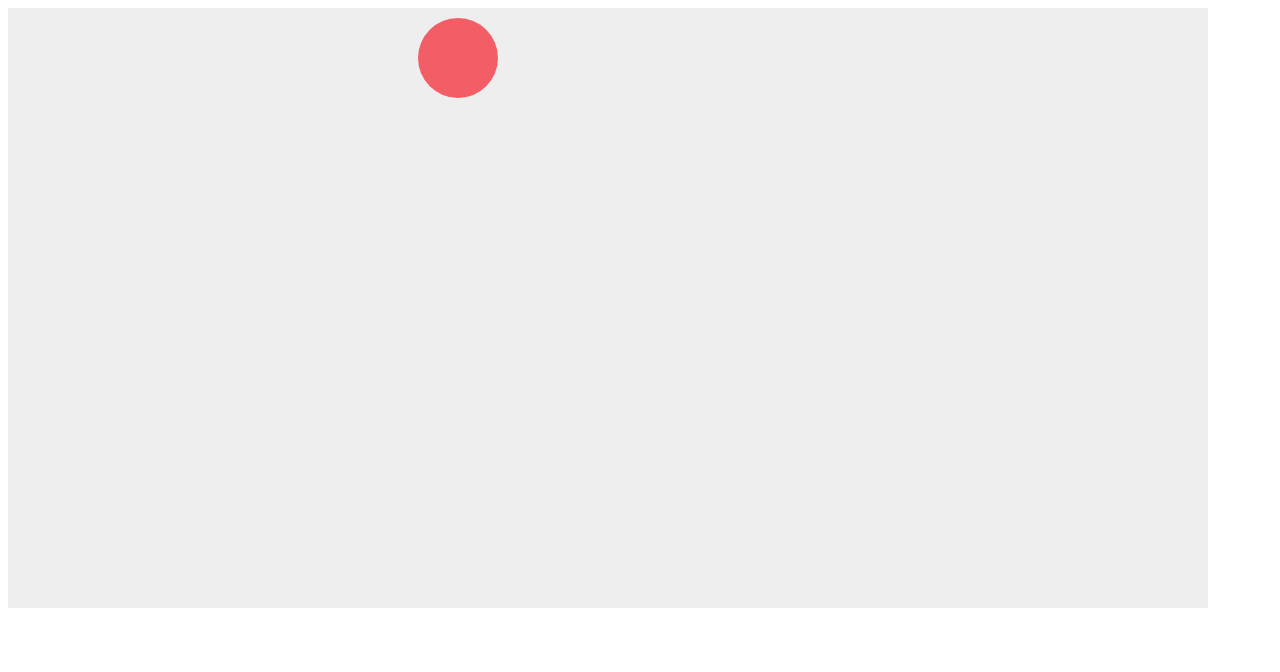
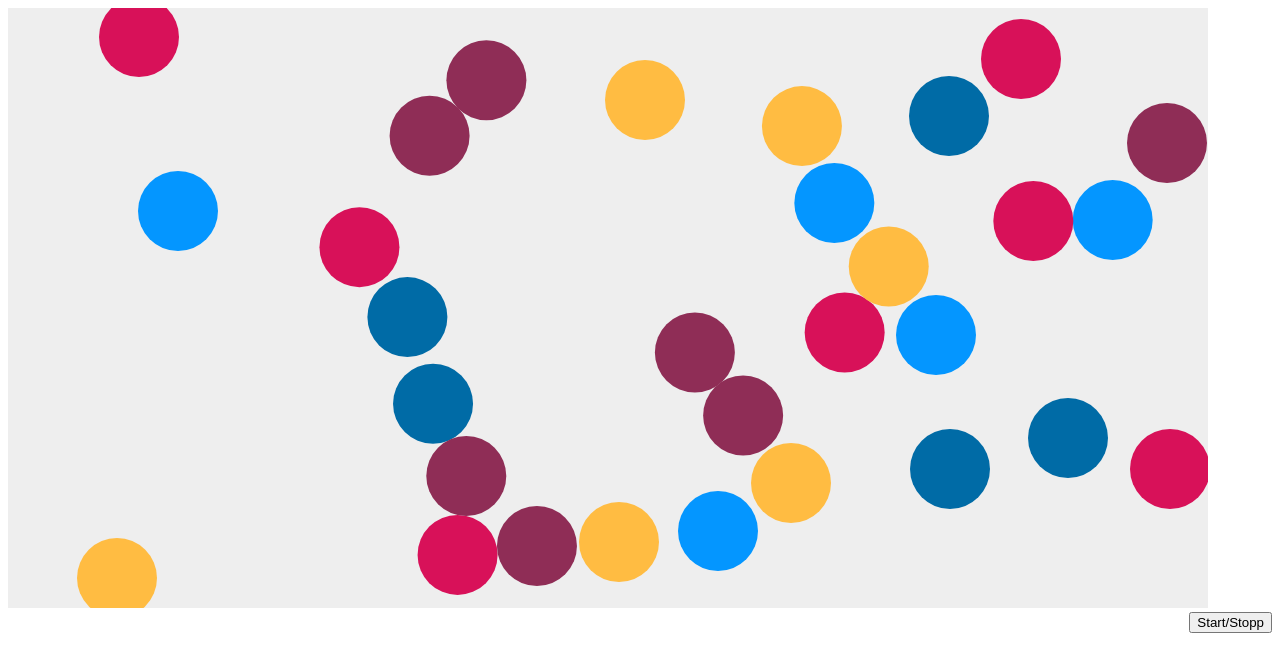
Before and after one commit to setreset/eprobots_js_matter, a plain HTML site: page index.html in a window 1280 px wide. Drawn offline with Linux system fonts and the light colour scheme.

Commit message:
billiard

```diff
--- a/index.html
+++ b/index.html
@@ -5,9 +5,16 @@
     <title>Eprobots JS Matter</title>
     <script src="lib/matter-edge.js"></script>
     <script src="lib/matter-wrap.js"></script>
+    <script src="tools.js"></script>
     <script src="index.js"></script>
 </head>
 <body>
-<canvas id="world"></canvas>
+
+<div>
+    <canvas id="world"></canvas>
+    <div style="float:right">
+        <button id="toggle_run">Start/Stopp</button>
+    </div>
+</div>
 </body>
 </html>
--- a/index.js
+++ b/index.js
@@ -10,6 +10,7 @@ window.onload = function() {
     // module aliases
     var Engine = Matter.Engine,
         Render = Matter.Render,
+        Runner = Matter.Runner,
         World = Matter.World,
         Body = Matter.Body,
         Events = Matter.Events,
@@ -19,6 +20,8 @@ window.onload = function() {
 
     // create an engine
     var engine = Engine.create();
+
+    // turn gravity off
     engine.world.gravity.y = 0;
 
     // create a renderer
@@ -35,7 +38,7 @@ window.onload = function() {
     });
 
     // run the engine
-    Engine.run(engine);
+    //Engine.run(engine);
 
     //(function run() {
     //    window.requestAnimationFrame(run);
@@ -45,12 +48,16 @@ window.onload = function() {
     // run the renderer
     Render.run(render);
 
+    var runner = Runner.create();
+    Runner.run(runner, engine);
+
     // ====================================================== //
 
     // create two boxes and a ground
+
     var balloptions = {
         render: {
-            fillStyle: '#F35e66',
+            //fillStyle: '#F35e66',
             //strokeStyle: 'black',
             //lineWidth: 1
         },
@@ -67,28 +74,24 @@ window.onload = function() {
             }
         }
     }
-    var boxA = Bodies.rectangle(400, 200, 80, 80, balloptions);
-    var boxB = Bodies.rectangle(450, 50, 80, 80, balloptions);
-    var ballA = Bodies.circle(450, 50, 40, balloptions);
-    var ground = Bodies.rectangle(400, 610, 810, 60, {isStatic: true});
+    //var ballA = Bodies.circle(450, 50, 40, balloptions);
+
+    //var boxA = Bodies.rectangle(400, 200, 80, 80, balloptions);
+    //var boxB = Bodies.rectangle(450, 50, 80, 80, balloptions);
+    //var ground = Bodies.rectangle(400, 610, 810, 60, {isStatic: true});
+
+    var balls = [];
+
+    for (var i=0;i<30;i++){
+        var ball = Bodies.circle(tools_random(WORLD_WIDTH), tools_random(WORLD_HEIGHT), 40, balloptions);
+        balls.push(ball)
+    }
+
+
+
 
     // add all of the bodies to the world
-    World.add(engine.world, [ballA]);
-
-    var counter = 0;
-    Events.on(engine, 'beforeUpdate', function(event) {
-        counter += 1;
-
-        // every 1.5 sec
-        //if (counter >= 60 * 1.5) {
-            //Body.setVelocity(ballA, { x: 0, y: -10 });
-            //Body.setAngle(bodyC, -Math.PI * 0.26);
-            //Body.setAngularVelocity(bodyD, 0.2);
-
-            // reset counter
-            counter = 0;
-        //}
-    });
+    World.add(engine.world, balls);
 
     // add mouse control
     var mouse = Mouse.create(render.canvas),
@@ -107,4 +110,31 @@ window.onload = function() {
     // keep the mouse in sync with rendering
     render.mouse = mouse;
 
+    var counter = 0;
+    /*Events.on(engine, 'beforeUpdate', function(event) {
+     counter += 1;
+
+     // every 1.5 sec
+     //if (counter >= 60 * 1.5) {
+     //Body.setVelocity(ballA, { x: 0, y: -10 });
+     //Body.setAngle(bodyC, -Math.PI * 0.26);
+     //Body.setAngularVelocity(bodyD, 0.2);
+
+     // reset counter
+     counter = 0;
+     //}
+     });*/
+
+    function toggle_run(){
+        console.log("click");
+        if (runner.enabled){
+            console.log("stop");
+            runner.enabled=false;
+        }else{
+            runner.enabled=true;
+        }
+
+    }
+
+    document.getElementById("toggle_run").addEventListener("click", toggle_run);
 }
--- /dev/null
+++ b/tools.js
@@ -0,0 +1,4 @@
+// liefert ganzzahlen von 0 bis max-1
+function tools_random(max){
+    return Math.floor(Math.random()*max);
+}
```
